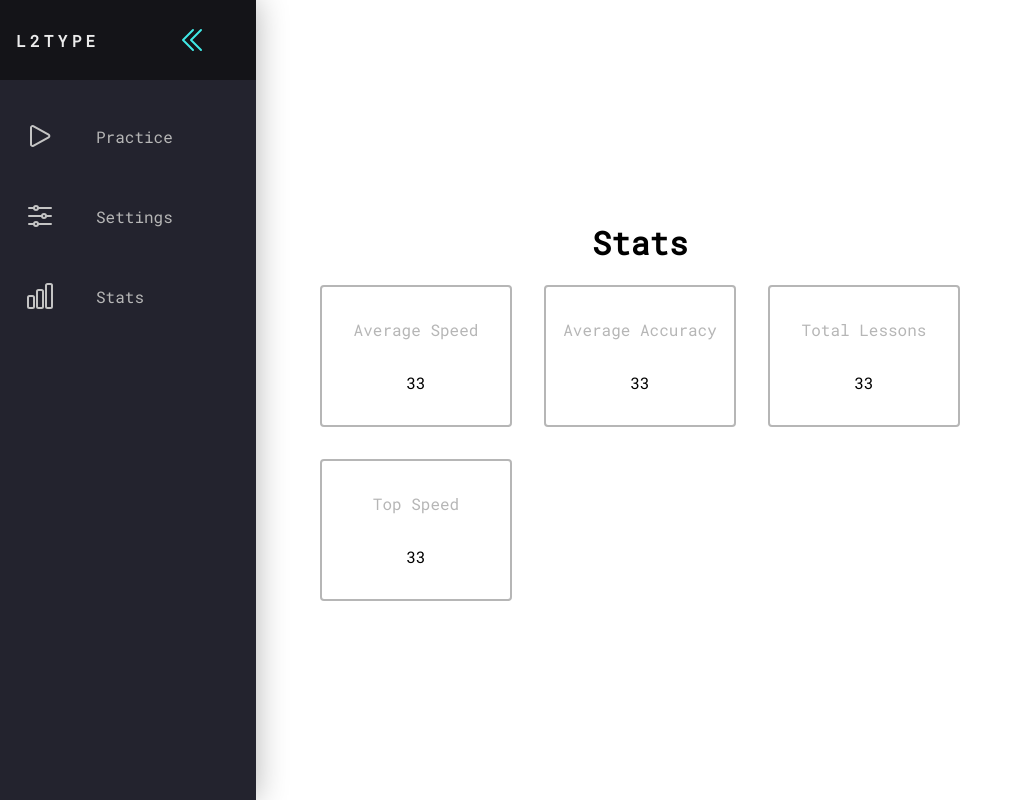
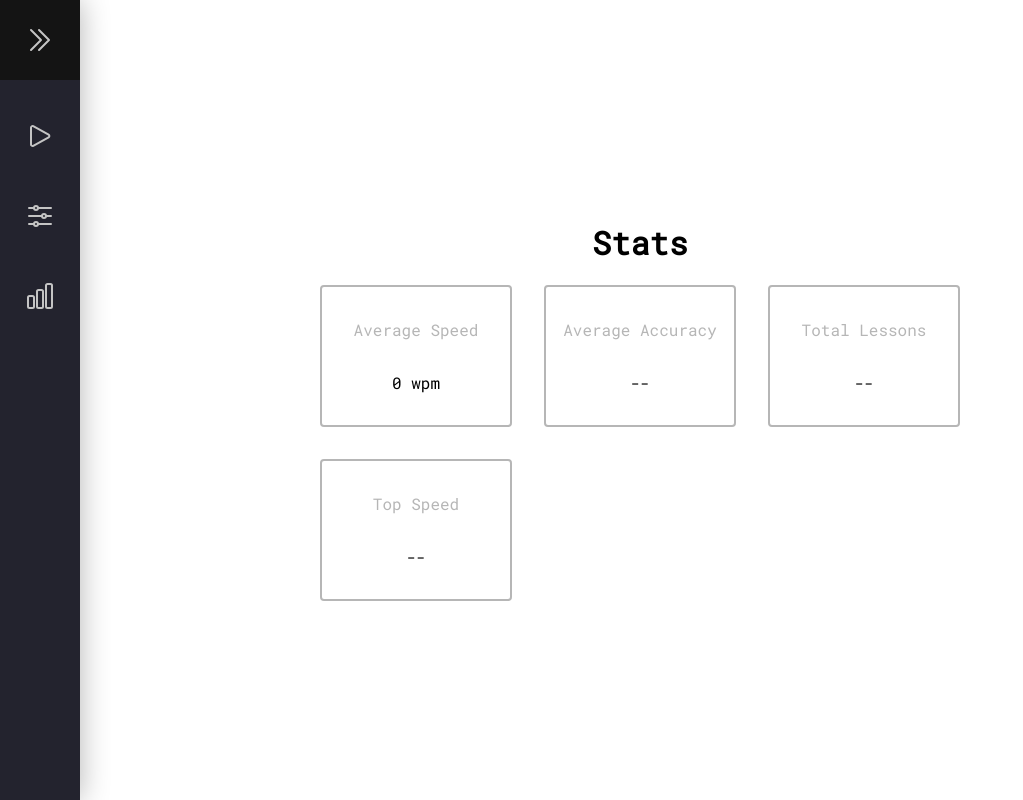
Before and after one commit to jaredami/l2-type, a Next.js app: page /stats in a window 1280 px wide. Shown: the whole page, without its empty margins (0-1023 px from the left). Built offline with nearby package versions, Linux system fonts and the light colour scheme.

Commit message:
Display average speed

```diff
--- a/components/StatsPanel/StatsPanel.tsx
+++ b/components/StatsPanel/StatsPanel.tsx
@@ -1,24 +1,26 @@
-import React from "react";
+import React, { useContext } from "react";
+import { StatsContext } from "../../contexts/StatsContext";
 import styles from "./StatsPanel.module.css";
 
 export default function StatsPanel() {
+  const stats = useContext(StatsContext);
   return (
     <div className={styles.statsContainer}>
       <div className={styles.statContainer}>
         <p className={styles.statLabel}>Average Speed</p>
-        <p>33</p>
+        <p>{stats?.averageWpm} wpm</p>
       </div>
       <div className={styles.statContainer}>
         <p className={styles.statLabel}>Average Accuracy</p>
-        <p>33</p>
+        <p>--</p>
       </div>
       <div className={styles.statContainer}>
         <p className={styles.statLabel}>Total Lessons</p>
-        <p>33</p>
+        <p>--</p>
       </div>
       <div className={styles.statContainer}>
         <p className={styles.statLabel}>Top Speed</p>
-        <p>33</p>
+        <p>--</p>
       </div>
     </div>
   );
```
